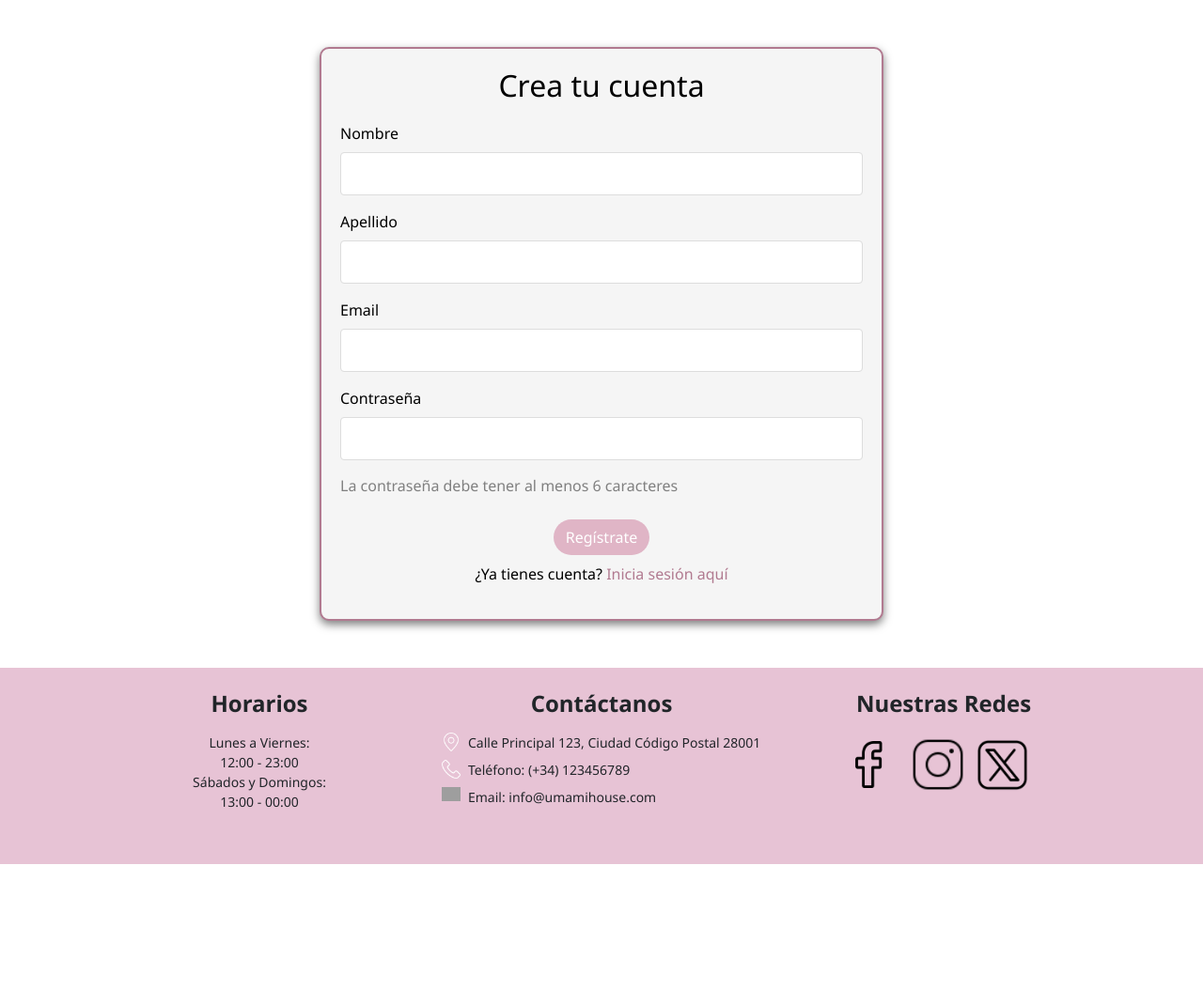
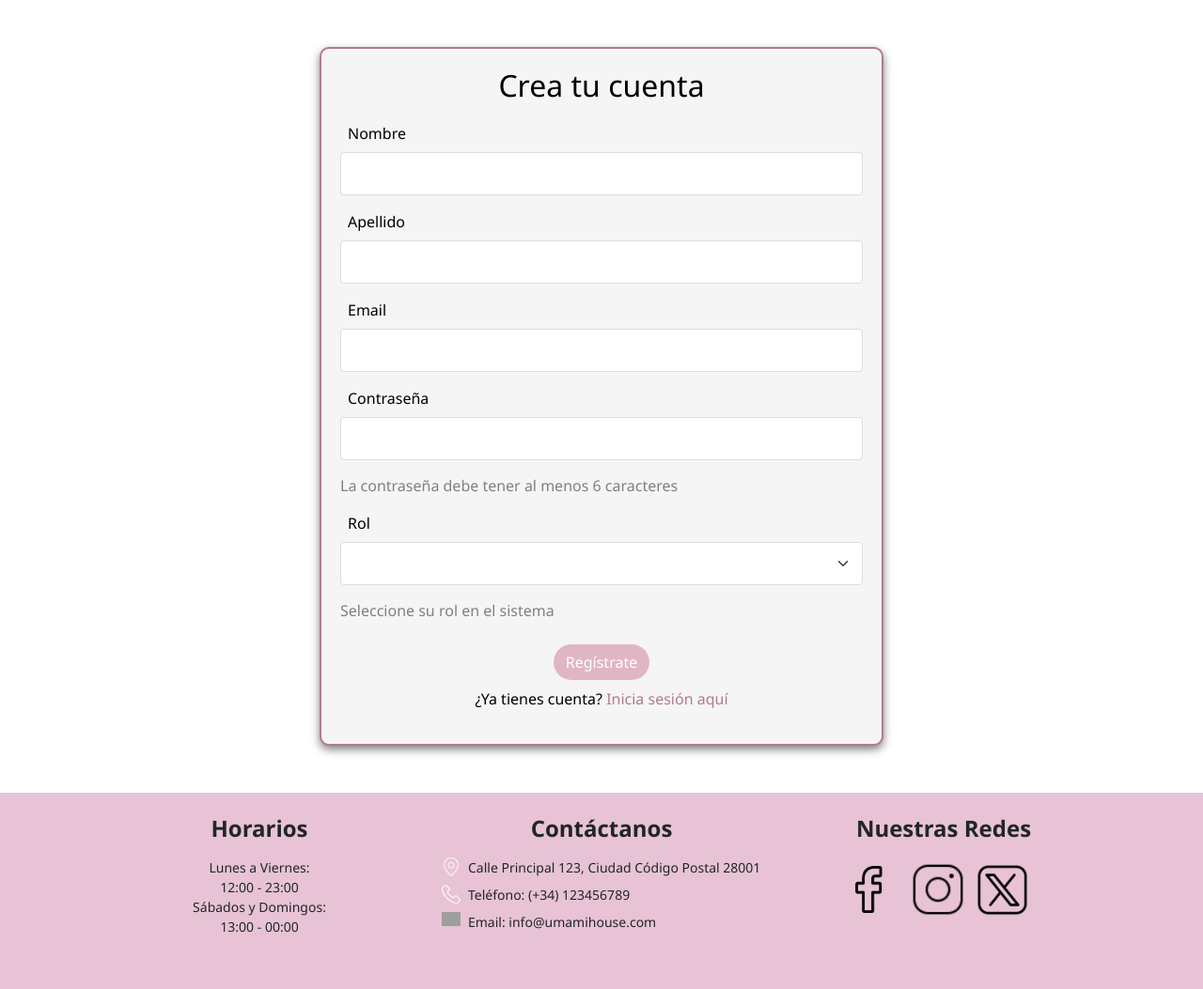
Before and after one commit to Arthen-code0/Proyecto_restaurante, a Django app: page /registro/ in a window 1280 px wide. Shown: the part 168-1221 px from the top of the page at 94% size. Before the commit the page ends 1088 px from the top, so only its background shows below. Run offline with Django 5.2, Linux system fonts and the light colour scheme; some libraries are stand-ins or nearby versions; grey boxes are pictures that could not be loaded.

Commit message:
roles registro
roles registro

```diff
--- a/Proyecto/static/css/registro_y_inicio de sesion.css
+++ b/Proyecto/static/css/registro_y_inicio de sesion.css
@@ -35,10 +35,11 @@
 .login-container input:focus {
     border-color: #B17A90;
     outline: none;
-    box-shadow: 0 0 0 3px rgba(76, 175, 80, 0.2);
+    box-shadow: 0 0 5px rgba(0, 0, 0, 0.2);
 }
 
 /* Estilo para el botón */
+
 .btn-custom {
     background-color: #B17A90;
     color: white;
@@ -51,3 +52,27 @@
 .btn-custom:hover {
     background-color: #B17A90;
 }
+
+/* Alinea los labels a la izquierda y añade margen si es necesario */
+
+.form-label {
+    text-align: left !important;
+    display: block;
+    margin-left: 0.5rem;
+    margin-bottom: 0.5rem;
+    font-weight: 500;
+}
+
+.form-select {
+    width: 100%;
+    padding: 0.5rem;
+    border-radius: 0.25rem;
+    border: 1px solid #ced4da;
+    cursor: pointer;
+}
+
+.form-text {
+    display: block;
+    margin-top: 0.25rem;
+    color: #6c757d;
+}
--- a/Proyecto/templates/registro.html
+++ b/Proyecto/templates/registro.html
@@ -20,6 +20,7 @@
         <form method="post">
             {% csrf_token %}
             <!--Información personal-->
+            {% load widget_tweaks %}
             <div class="mb-3">
                 <label for="{{ form.nombre.id_for_label }}" class="form-label">Nombre</label>
                 <input type="text"
@@ -53,6 +54,11 @@
                        {% if form.password.value %}value="{{ form.password.value }}"{% endif %}>
                 <p class="caract">La contraseña debe tener al menos 6 caracteres</p>
             </div>
+            <div class="mb-3">
+                <label for="{{ form.rol.id_for_label }}" class="form-label text-start">Rol</label>
+                {{ form.rol|add_class:"form-select" }}
+                <p class="caract">Seleccione su rol en el sistema</p>
+            </div>
 
             <!-- Botón de inicio de sesión -->
             <div class="text-center">
@@ -60,7 +66,8 @@
             </div>
         </form>
         <!-- Enlace para crear cuenta -->
-        <p class="text-center mt-2">¿Ya tienes cuenta? <a onclick="location.href='{% url 'login_usuario' %}'" class="registro text-decoration-none">
+        <p class="text-center mt-2">¿Ya tienes cuenta? <a onclick="location.href='{% url 'login_usuario' %}'"
+                                                          class="registro text-decoration-none">
             Inicia sesión aquí</a></p>
     </div>
 </header>
--- a/Proyecto/umamihouseapp/form.py
+++ b/Proyecto/umamihouseapp/form.py
@@ -1,7 +1,6 @@
 from django import forms
 from django.contrib.auth.forms import AuthenticationForm
 from .models import User
-
 
 class RegistroForm(forms.ModelForm):
     nombre = forms.CharField(max_length=100)
@@ -10,11 +9,9 @@ class RegistroForm(forms.ModelForm):
     password = forms.CharField(widget=forms.PasswordInput())
     rol = forms.CharField(max_length=50)
 
-
     class Meta:
         model = User
         fields = ['email', 'nombre', 'rol', 'password', 'apellido']
 
-
 class LoginForm(AuthenticationForm):
     username = forms.EmailField(label="Correo")
--- a/Proyecto/umamihouseapp/urls.py
+++ b/Proyecto/umamihouseapp/urls.py
@@ -12,5 +12,4 @@ urlpatterns = [
     path('tu_pedido/', tu_pedido, name='tu_pedido'),
     path('navbarmobiles/', navbarmobiles, name='navbarmobiles'),
     path('mesas/', mesas, name='mesas'),
-
 ]
--- a/Proyecto/umamihouseapp/views.py
+++ b/Proyecto/umamihouseapp/views.py
@@ -13,10 +13,9 @@ def registrar_usuario(request):
     if request.method == 'POST':
         form = RegistroForm(request.POST)
         if form.is_valid():
-            usuario = form.save(commit=False)
-            usuario.set_password(form.cleaned_data['password'])
-            usuario.save()
-            return redirect('login')
+            user = form.save()
+            login(request, user)
+            return redirect('pagina_principal')
     else:
         form = RegistroForm()
     return render(request, 'registro.html', {'form': form})
```
Also changed, not shown: Proyecto/templates/inicio_sesion.html (+6 -4 lines).
